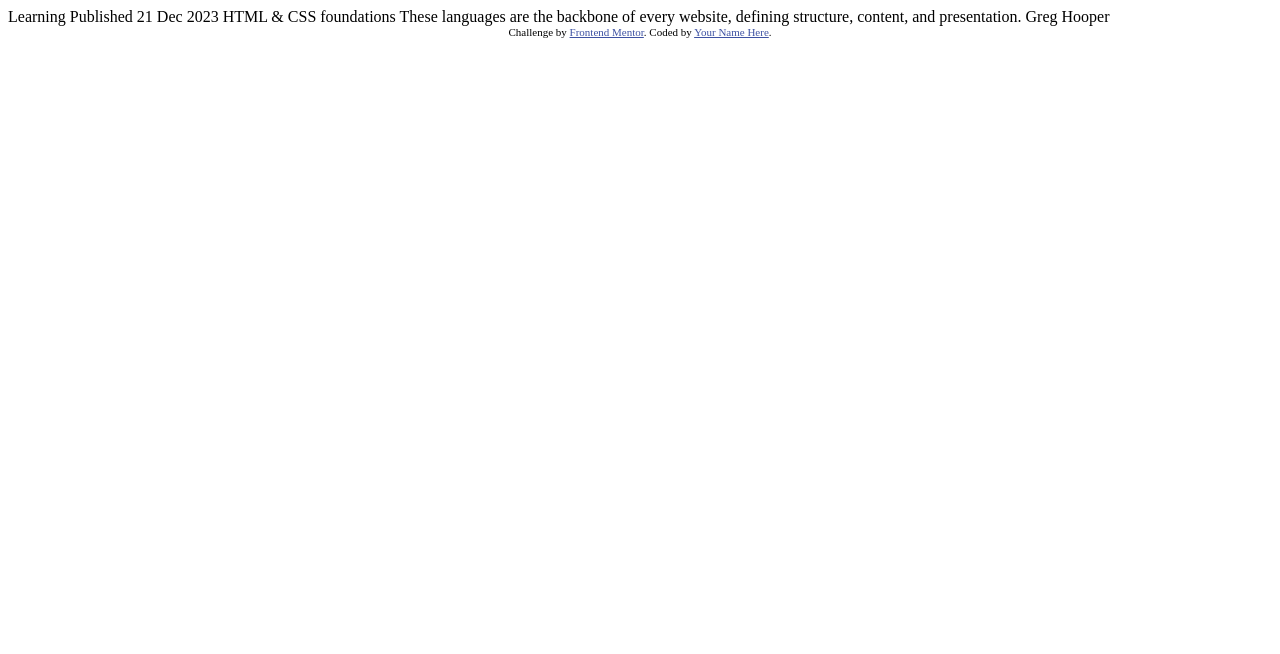
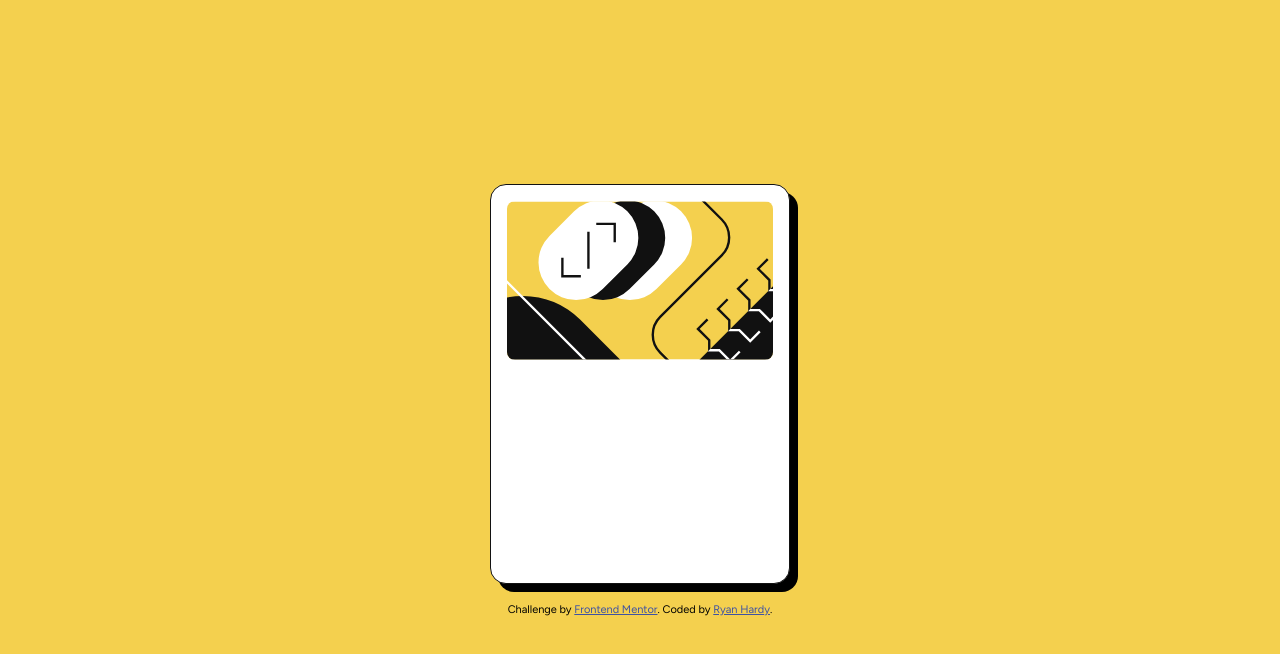
Before and after one commit to ryyHardy/frontend-mentor-blog-preview-card, a plain HTML site: page index.html in a window 1280 px wide. Drawn offline with Linux system fonts and the light colour scheme.

Commit message:
added card skeleton

```diff
--- a/index.html
+++ b/index.html
@@ -1,34 +1,33 @@
 <!DOCTYPE html>
 <html lang="en">
   <head>
-  <meta charset="UTF-8">
-  <meta name="viewport" content="width=device-width, initial-scale=1.0"> <!-- displays site properly based on user's device -->
+    <meta charset="UTF-8" />
+    <meta name="viewport" content="width=device-width, initial-scale=1.0" />
+    <!-- displays site properly based on user's device -->
 
-  <link rel="icon" type="image/png" sizes="32x32" href="./assets/images/favicon-32x32.png">
+    <link
+      rel="icon"
+      type="image/png"
+      sizes="32x32"
+      href="./assets/images/favicon-32x32.png" />
 
     <title>Frontend Mentor | Blog preview card</title>
 
-  <!-- Feel free to remove these styles or customise in your own stylesheet 👍 -->
-  <style>
-    .attribution { font-size: 11px; text-align: center; }
-    .attribution a { color: hsl(228, 45%, 44%); }
-  </style>
+    <!-- Feel free to remove these styles or customize in your own stylesheet 👍 -->
+    <link rel="stylesheet" href="style.css" />
   </head>
   <body>
-
-  Learning
-
-  Published 21 Dec 2023
-
-  HTML & CSS foundations
-
-  These languages are the backbone of every website, defining structure, content, and presentation.
-
-  Greg Hooper
-
+    <main>
+      <div class="blog-card">
+        <img src="./assets/images/illustration-article.svg" alt="" />
+      </div>
+      <br />
       <div class="attribution">
-    Challenge by <a href="https://www.frontendmentor.io?ref=challenge" target="_blank">Frontend Mentor</a>.
-    Coded by <a href="#">Your Name Here</a>.
+        Challenge by
+        <a href="https://www.frontendmentor.io?ref=challenge" target="_blank"
+          >Frontend Mentor</a
+        >. Coded by <a href="#">Ryan Hardy</a>.
       </div>
+    </main>
   </body>
 </html>
--- /dev/null
+++ b/style.css
@@ -0,0 +1,53 @@
+@import url("https://fonts.googleapis.com/css2?family=Figtree:ital,wght@0,300..900;1,300..900&display=swap");
+
+/* || VARIABLES */
+:root {
+  --yellow: hsl(47, 88%, 63%);
+  --white: hsl(0, 0%, 100%);
+  --gray: hsl(0, 0%, 50%);
+  --black: hsl(0, 0%, 7%);
+}
+
+/* || RESETS */
+* {
+  font-family: "Figtree", sans-serif;
+  box-sizing: border-box;
+  margin: 0;
+  padding: 0;
+}
+
+/* || MAIN */
+main {
+  height: 100vh;
+  display: grid;
+  place-content: center;
+  background-color: var(--yellow);
+}
+
+.blog-card {
+  width: 300px;
+  height: 400px;
+
+  padding: 1rem;
+
+  background-color: var(--white);
+  border: 1px solid var(--black);
+  border-radius: 1rem;
+  box-shadow: 0.5rem 0.5rem black;
+}
+
+.blog-card img {
+  width: 100%;
+  height: auto;
+
+  border-radius: 0.5rem;
+}
+
+/* || ATTRIBUTION */
+.attribution {
+  font-size: 11px;
+  text-align: center;
+}
+.attribution a {
+  color: hsl(228, 45%, 44%);
+}
```
Also changed, not shown: 1 other file. Lines whose indentation alone changed are shown as unchanged.
